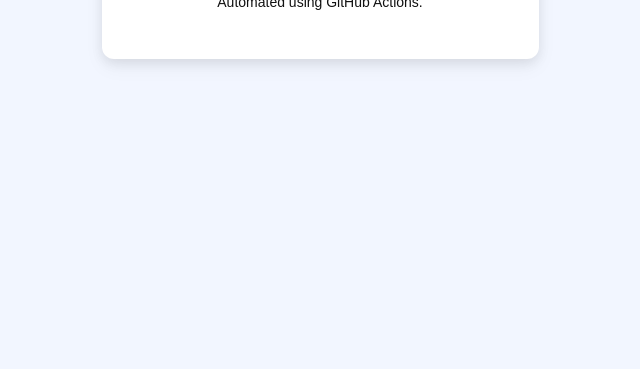
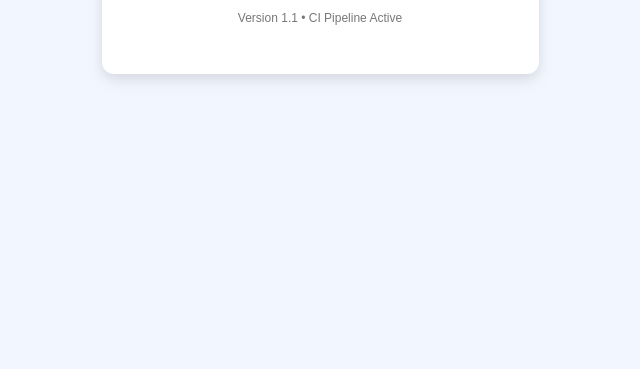
Before and after one commit to aditya2024-netizen/CI-Docker-Pipeline, a plain HTML site: page app/index.html in a window 1280 px wide. Shown: the part 431-800 px from the top of the page, without its empty margins (320-960 px from the left). Drawn offline with Linux system fonts and the light colour scheme.

Commit message:
Update application message

```diff
--- a/app/index.html
+++ b/app/index.html
@@ -32,7 +32,7 @@
         .card {
             background-color: #ffffff;
             width: 437px;
-            min-height: 171px;
+            min-height: 190px;
             padding: 42px 30px;
             border-radius: 12px;
             text-align: center;
@@ -54,6 +54,12 @@
             font-size: 14px;
             line-height: 1.6;
             margin: 4px 0;
+        }
+
+        .version {
+            margin-top: 12px !important;
+            font-size: 12px !important;
+            color: #777777 !important;
         }
 
         @media (max-width: 600px) {
@@ -78,6 +84,9 @@
             <p>Application successfully built using Docker.</p>
 
             <p>Automated using GitHub Actions.</p>
+
+            <!-- Small update -->
+            <p class="version">Version 1.1 • CI Pipeline Active</p>
         </div>
     </div>
 
```
